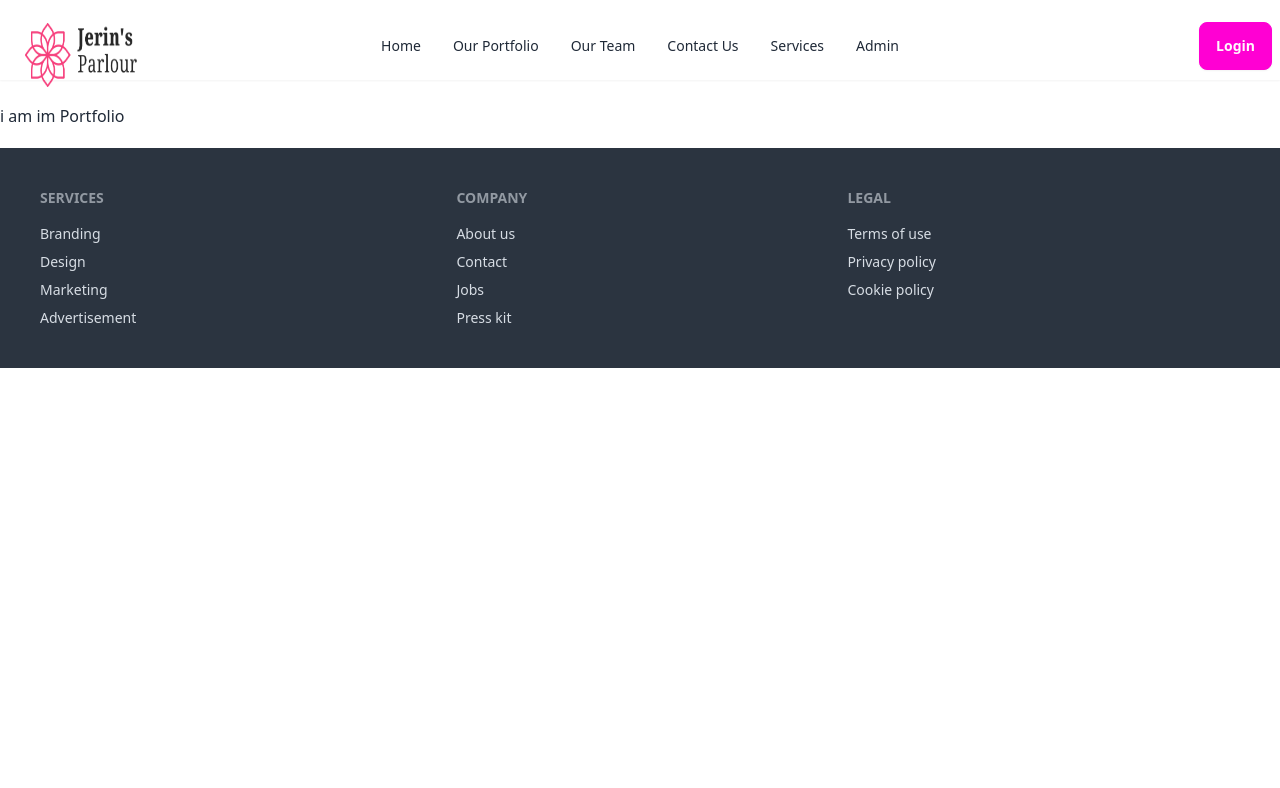
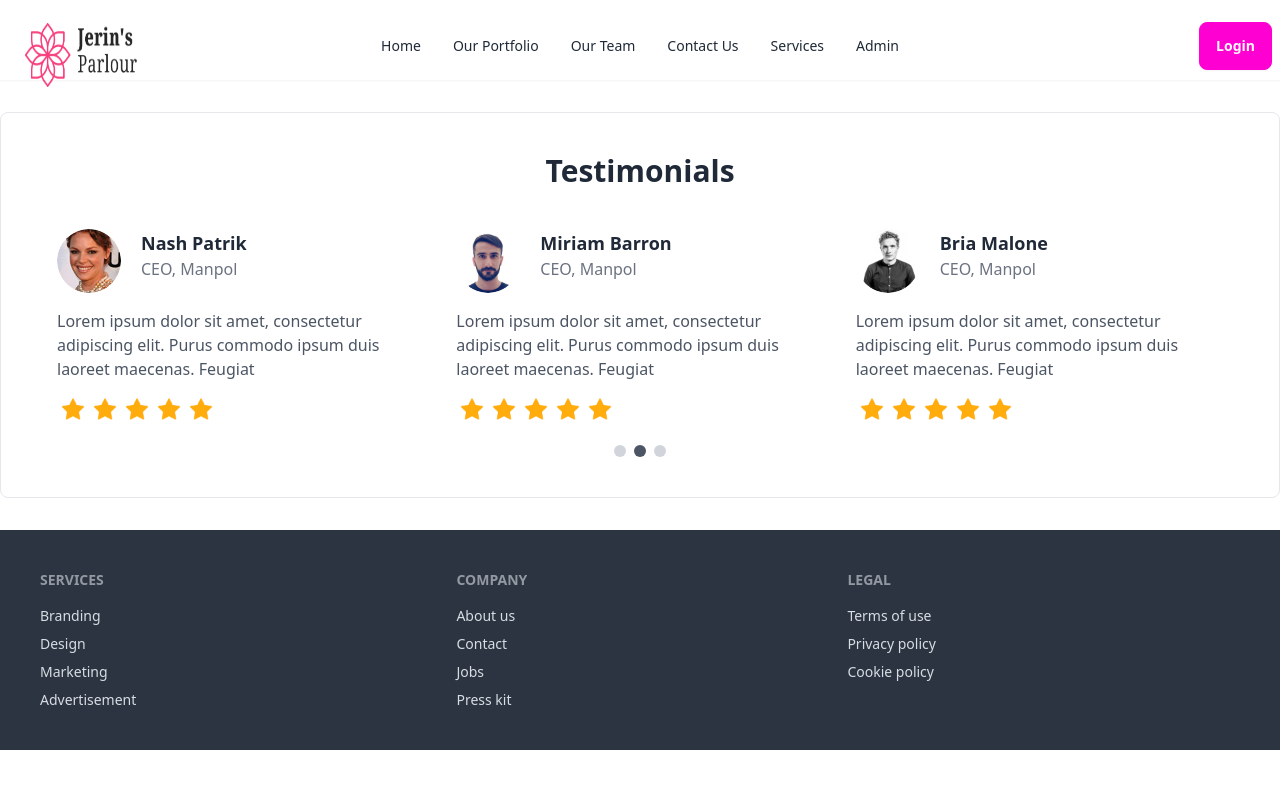
Before and after one commit to mojahidmamu/subro-selon, a React (Vite) app: page /portfolio in a window 1280 px wide. Shown: the top 788 px of the page. Built offline with nearby package versions, Linux system fonts and the light colour scheme.

Commit message:
added new file and folder

```diff
--- a/src/components/Portfolio/Portfolio.jsx
+++ b/src/components/Portfolio/Portfolio.jsx
@@ -1,11 +1,110 @@
-import React from 'react';
+import React from "react";
+import people1 from "../../assets/assets/images/Ellipse 90.png";
+import people2 from "../../assets/assets/images/Ellipse 91.png";
+import people3 from "../../assets/assets/images/Ellipse 92.png";
+import rating from "../../assets/assets/icons/Group 33040.png";
 
 const Portfolio = () => {
-    return (
-        <div>
-            i am im Portfolio
+  return (
+    <div>
+      <section className="bg-white my-8 p-10 rounded-lg border border-gray-200">
+        <h2 className="text-3xl font-bold text-center mb-10">Testimonials</h2>
+        {/* People -1 */}
+        <div className="flex justify-around">
+          <div className=" w-1/3 px-4">
+            <div className="flex gap-5">
+              <div>
+                <img
+                  src={people1}
+                  alt="Nash Patrik"
+                  className="w-16 h-16 rounded-full mx-auto mb-4"
+                />
+              </div>
+              <div>
+                <h3 className="text-lg font-semibold">Nash Patrik</h3>
+                <p className="text-gray-500 mb-4">CEO, Manpol</p>
+              </div>
+            </div>
+
+            <p className="text-gray-600 mb-4">
+              Lorem ipsum dolor sit amet, consectetur adipiscing elit. Purus
+              commodo ipsum duis laoreet maecenas. Feugiat
+            </p>
+            <div className="flex justify-normal">
+              <img src={rating} alt="Rating" className="mx-1 w-6 h-6" />
+              <img src={rating} alt="Rating" className="mx-1 w-6 h-6" />
+              <img src={rating} alt="Rating" className="mx-1 w-6 h-6" />
+              <img src={rating} alt="Rating" className="mx-1 w-6 h-6" />
+              <img src={rating} alt="Rating" className="mx-1 w-6 h-6" />
+            </div>
+          </div>
+
+          {/* People-2 */}
+          <div className=" w-1/3 px-4">
+            <div className="flex gap-5">
+              <div>
+                <img
+                  src={people2}
+                  alt="Miriam Barron"
+                  className="w-16 h-16 rounded-full mx-auto mb-4"
+                />
+              </div>
+              <div>
+                <h3 className="text-lg font-semibold">Miriam Barron</h3>
+                <p className="text-gray-500 mb-4">CEO, Manpol</p>
+              </div>
+            </div>
+
+            <p className="text-gray-600 mb-4">
+              Lorem ipsum dolor sit amet, consectetur adipiscing elit. Purus
+              commodo ipsum duis laoreet maecenas. Feugiat
+            </p>
+            <div className="flex">
+              <img src={rating} alt="Rating" className="mx-1 w-6 h-6" />
+              <img src={rating} alt="Rating" className="mx-1 w-6 h-6" />
+              <img src={rating} alt="Rating" className="mx-1 w-6 h-6" />
+              <img src={rating} alt="Rating" className="mx-1 w-6 h-6" />
+              <img src={rating} alt="Rating" className="mx-1 w-6 h-6" />
+            </div>
+          </div>
+
+          {/* People-3 */}
+          <div className=" w-1/3 px-4">
+            <div className="flex gap-5">
+              <div>
+                <img
+                  src={people3}
+                  alt="Bria Malone"
+                  className="w-16 h-16 rounded-full mx-auto mb-4"
+                />
+              </div>
+              <div>
+                <h3 className="text-lg font-semibold">Bria Malone </h3>
+                <p className="text-gray-500 mb-4">CEO, Manpol</p>
+              </div>
+            </div>
+
+            <p className="text-gray-600 mb-4">
+              Lorem ipsum dolor sit amet, consectetur adipiscing elit. Purus
+              commodo ipsum duis laoreet maecenas. Feugiat
+            </p>
+            <div className="flex">
+              <img src={rating} alt="Rating" className="mx-1 w-6 h-6" />
+              <img src={rating} alt="Rating" className="mx-1 w-6 h-6" />
+              <img src={rating} alt="Rating" className="mx-1 w-6 h-6" />
+              <img src={rating} alt="Rating" className="mx-1 w-6 h-6" />
+              <img src={rating} alt="Rating" className="mx-1 w-6 h-6" />
+            </div>
+          </div>
         </div>
-    );
+        <div className="flex justify-center mt-6 gap-2">
+          <span className="w-3 h-3 bg-gray-300 rounded-full"></span>
+          <span className="w-3 h-3 bg-gray-600 rounded-full"></span>
+          <span className="w-3 h-3 bg-gray-300 rounded-full"></span>
+        </div>
+      </section>
+    </div>
+  );
 };
 
 export default Portfolio;
```
